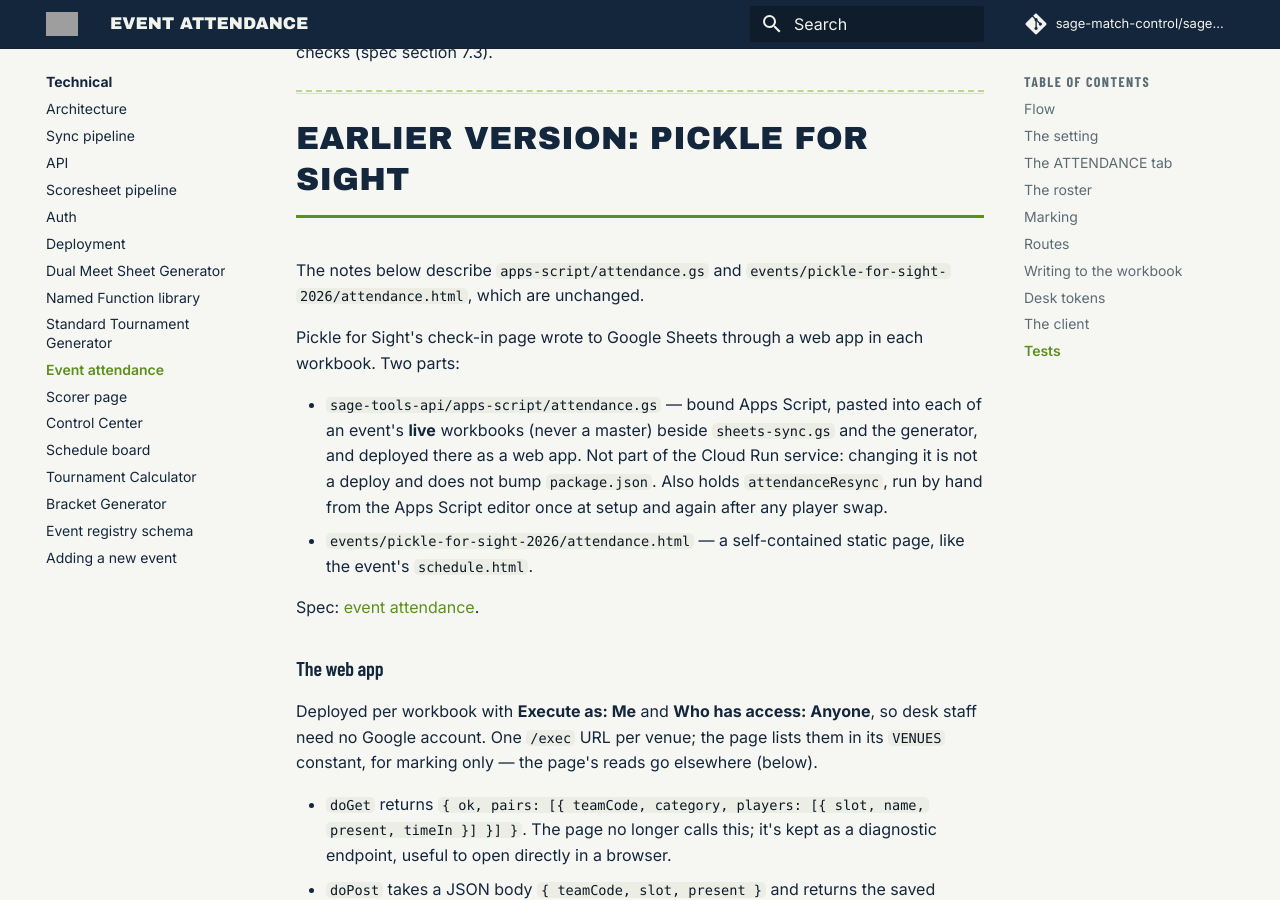
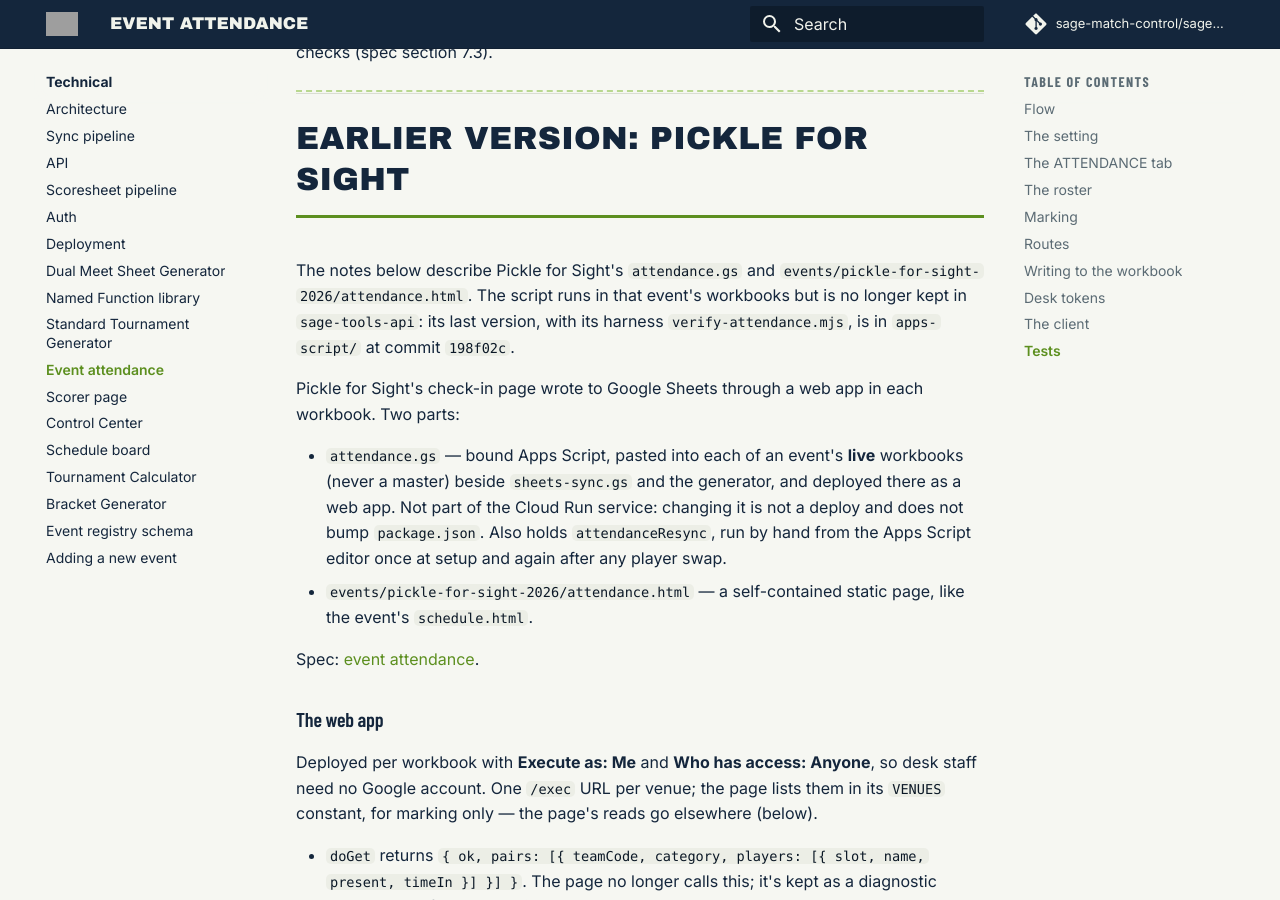
Before and after one commit to sage-match-control/sage-docs, an MkDocs documentation site: the page built from docs/technical/event-attendance.md, in a window 1280 px wide and 900 px high, scrolled down 3874 px. Built offline with MkDocs 1.6.1 and Material for MkDocs 9.7.7, drawn with Linux system fonts in a browser that asks for light colours; comment, search, counter and statistics services are not loaded; some of the changed text lies outside the part shown.

Commit message:
Docs: attendance.gs and the spike leave sage-tools-api (3.0.1)
attendance.gs, Pickle for Sight's per-workbook attendance web app, is no
longer kept in sage-tools-api; the pages that describe it say it still runs
in that event's workbooks and that its last version (with
verify-attendance.mjs) is at commit 198f02c. The build-trigger filter no
longer lists spikes/**, which is gone. The technical index names attendance's
/v3 routes.

Co-Authored-By: Claude Opus 5.5 <noreply@anthropic.com>

```diff
--- a/docs/technical/event-attendance.md
+++ b/docs/technical/event-attendance.md
@@ -152,14 +152,16 @@ fixtures and manual checks (spec section 7.3).
 
 # Earlier version: Pickle for Sight
 
-The notes below describe `apps-script/attendance.gs` and
-`events/pickle-for-sight-2026/attendance.html`, which are unchanged.
+The notes below describe Pickle for Sight's `attendance.gs` and
+`events/pickle-for-sight-2026/attendance.html`. The script runs in that event's
+workbooks but is no longer kept in `sage-tools-api`: its last version, with its
+harness `verify-attendance.mjs`, is in `apps-script/` at commit `198f02c`.
 
 
 Pickle for Sight's check-in page wrote to Google Sheets through a web app in
 each workbook. Two parts:
 
-- `sage-tools-api/apps-script/attendance.gs` — bound Apps Script, pasted into
+- `attendance.gs` — bound Apps Script, pasted into
   each of an event's **live** workbooks (never a master) beside
   `sheets-sync.gs` and the generator, and deployed there as a web app. Not
   part of the Cloud Run service: changing it is not a deploy and does not
@@ -278,9 +280,8 @@ its local state through a reload, since the sheet may not have it yet.
 
 ### Verifying a change
 
-    node apps-script/verify-attendance.mjs
-
-Runs the real `doGet`/`doPost`/`attendanceResync` against
+The harness, `verify-attendance.mjs`, is at the same commit as the script.
+It runs the real `doGet`/`doPost`/`attendanceResync` against
 `apps-script/mock-apps-script.mjs`: roster selection, marking and unmarking,
 every refusal, the re-draw rule, lock release, resync's pre-fill/no-op/swap
 behavior, and that `STANDINGSCSV` is never written. It also fails if a
```
Also changed, not shown: docs/technical/README.md (+3 -3 lines), docs/technical/architecture.md (+6 -1 lines), docs/technical/deployment.md (+2 -2 lines), docs/technical/sync-pipeline.md (+4 -3 lines).
